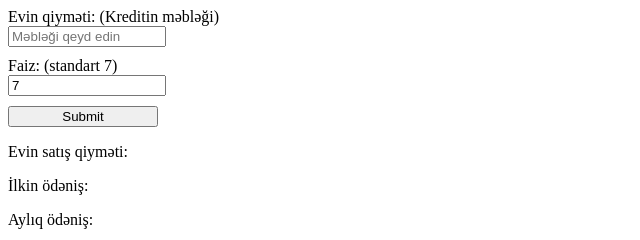
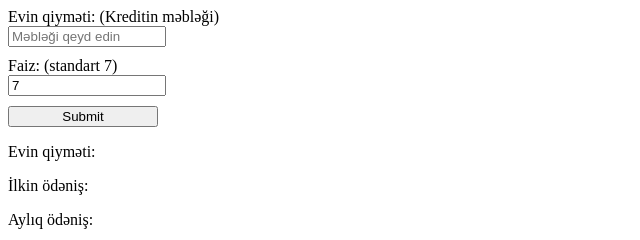
Before and after one commit to shukurlunahid/credit-calculator, a plain HTML site: page index.html in a window 1280 px wide. Shown: the top 240 px of the page, 0-640 px from the left. Drawn offline with Linux system fonts and the light colour scheme.

Commit message:
Some text fixes

```diff
--- a/index.html
+++ b/index.html
@@ -30,7 +30,7 @@
     </div>
 
     <input type="submit" value="Submit" onclick="handleSubmit()" />
-    <p>Evin satış qiyməti: <span id="sellAmount"></span></p>
+    <p>Evin qiyməti: <span id="sellAmount"></span></p>
     <p>İlkin ödəniş: <span id="firstPayment"></span></p>
     <p>Aylıq ödəniş: <span id="monthlyPayment"></span></p>
     <p>Yekun məbləğ: <span id="totalAmount"></span></p>
```
